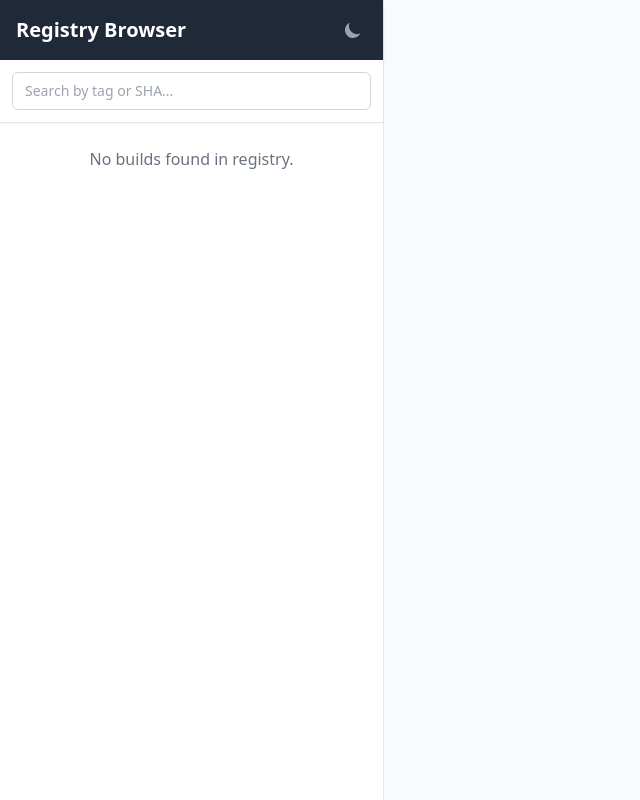
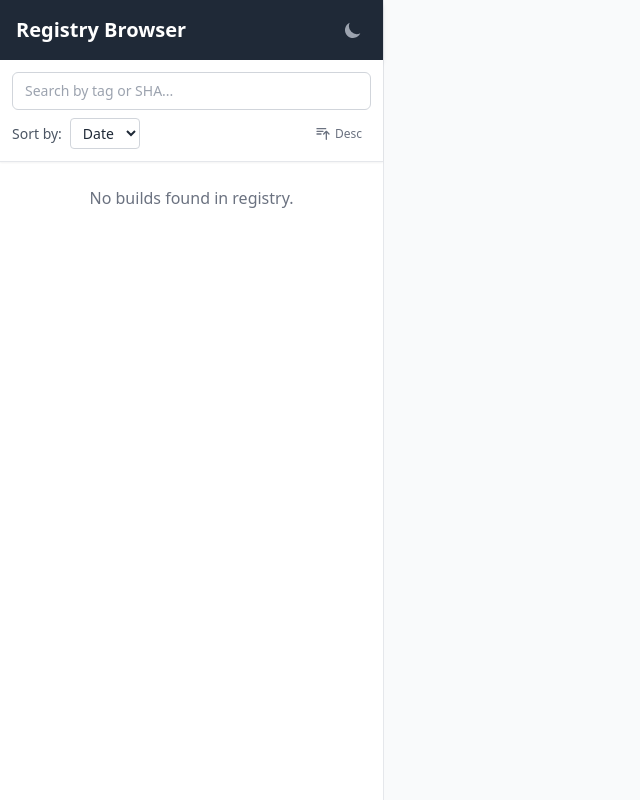
Before and after one commit to roverpixel/app-registry-browser, a Flask app: page / in a window 1280 px wide. Shown: the whole page, without its empty margins (0-640 px from the left). Run offline with Flask 3, Linux system fonts and the light colour scheme; data that the repository does not hold is empty; some libraries are stand-ins or nearby versions.

Commit message:
Add frontend sorting by date or tag
Allows sorting the sidebar builds by tag name or latest date, with asc or desc order. Exposes latest_date for frontend rendering as a subheading.

Co-authored-by: roverpixel <92555590+roverpixel@users.noreply.github.com>

```diff
--- a/app.py
+++ b/app.py
@@ -133,7 +133,10 @@ def get_registry_data():
         dates = [img['created'] for img in build['images'] if img['created'] != "Unknown"]
         return max(dates) if dates else ""
 
-    builds.sort(key=get_latest_date, reverse=True)
+    for build in builds:
+        build['latest_date'] = get_latest_date(build)
+
+    builds.sort(key=lambda b: b['latest_date'], reverse=True)
 
     return builds
 
--- a/templates/index.html
+++ b/templates/index.html
@@ -67,14 +67,32 @@
             </button>
         </div>
 
-        <div class="p-3 border-b border-gray-200 bg-white shadow-sm z-10 flex-shrink-0">
-            <div class="relative">
+        <div class="p-3 border-b border-gray-200 bg-white dark:bg-gray-800 shadow-sm z-10 flex-shrink-0">
+            <div class="relative mb-2">
                 <input type="text" id="searchInput" placeholder="Search by tag or SHA..."
-                       class="w-full pl-3 pr-8 py-2 border border-gray-300 rounded-md focus:outline-none focus:ring-2 focus:ring-blue-500 focus:border-transparent text-sm">
+                       class="w-full pl-3 pr-8 py-2 border border-gray-300 rounded-md focus:outline-none focus:ring-2 focus:ring-blue-500 focus:border-transparent text-sm dark:bg-gray-700 dark:border-gray-600 dark:text-white">
                 <button id="clearSearch" class="absolute right-2 top-1/2 transform -translate-y-1/2 text-gray-400 hover:text-gray-600 hidden focus:outline-none" aria-label="Clear search">
                     <svg xmlns="http://www.w3.org/2000/svg" class="h-4 w-4" fill="none" viewBox="0 0 24 24" stroke="currentColor">
                         <path stroke-linecap="round" stroke-linejoin="round" stroke-width="2" d="M6 18L18 6M6 6l12 12" />
                     </svg>
+                </button>
+            </div>
+            <div class="flex justify-between items-center text-sm">
+                <div class="flex items-center space-x-2">
+                    <label for="sortField" class="text-gray-600 dark:text-gray-400">Sort by:</label>
+                    <select id="sortField" class="border border-gray-300 rounded px-2 py-1 bg-white focus:outline-none focus:ring-1 focus:ring-blue-500 dark:bg-gray-700 dark:border-gray-600 dark:text-white">
+                        <option value="date">Date</option>
+                        <option value="tag">Tag</option>
+                    </select>
+                </div>
+                <button id="sortOrderToggle" class="text-gray-500 hover:text-gray-700 dark:hover:text-gray-300 focus:outline-none flex items-center space-x-1 px-2 py-1 border border-transparent rounded hover:bg-gray-100 dark:hover:bg-gray-700" title="Toggle sort order">
+                    <span id="sortOrderIcon">
+                        <!-- Default icon: Descending -->
+                        <svg xmlns="http://www.w3.org/2000/svg" class="h-4 w-4" fill="none" viewBox="0 0 24 24" stroke="currentColor">
+                          <path stroke-linecap="round" stroke-linejoin="round" stroke-width="2" d="M3 4h13M3 8h9m-9 4h6m4 0l4-4m0 0l4 4m-4-4v12" />
+                        </svg>
+                    </span>
+                    <span id="sortOrderText" class="text-xs font-medium">Desc</span>
                 </button>
             </div>
         </div>
@@ -85,9 +103,10 @@
             </div>
             {% if builds %}
                 {% for build in builds %}
-                <div id="sidebar-{{ build.id }}" class="sidebar-item cursor-pointer p-4 mb-2 rounded border-l-4 border-transparent hover:bg-gray-100 dark:hover:bg-gray-700 transition-colors duration-150" onclick="showBuild('{{ build.id }}')">
+                <div id="sidebar-{{ build.id }}" class="sidebar-item cursor-pointer p-4 mb-2 rounded border-l-4 border-transparent hover:bg-gray-100 dark:hover:bg-gray-700 transition-colors duration-150" onclick="showBuild('{{ build.id }}')" data-tag="{{ build.tag }}" data-date="{{ build.latest_date }}">
                     <div class="text-sm font-semibold text-gray-600">
-                        <span class="text-blue-600 dark:text-blue-400 break-words">{{ build.tag }}</span>
+                        <span class="text-blue-600 dark:text-blue-400 break-words block">{{ build.tag }}</span>
+                        <span class="text-xs text-gray-400 dark:text-gray-500 font-normal block mt-1">{{ build.latest_date or "Unknown Date" }}</span>
                     </div>
                 </div>
                 {% endfor %}
@@ -210,8 +229,15 @@
         document.addEventListener('DOMContentLoaded', () => {
             const searchInput = document.getElementById('searchInput');
             const clearBtn = document.getElementById('clearSearch');
-            const sidebarItems = document.querySelectorAll('.sidebar-item');
+            const sidebarItems = Array.from(document.querySelectorAll('.sidebar-item'));
             const noResultsMsg = document.getElementById('noResults');
+            const sidebarList = document.getElementById('sidebarList');
+            const sortFieldSelect = document.getElementById('sortField');
+            const sortOrderToggle = document.getElementById('sortOrderToggle');
+            const sortOrderIcon = document.getElementById('sortOrderIcon');
+            const sortOrderText = document.getElementById('sortOrderText');
+
+            let currentSortOrder = 'desc'; // default to desc
 
             if (!searchInput) return;
 
@@ -230,10 +256,10 @@
                     const tagsText = tagsElem ? tagsElem.textContent.toLowerCase() : '';
 
                     if (tagsText.includes(term)) {
-                        item.classList.remove('hidden');
+                        item.style.display = '';
                         hasVisible = true;
                     } else {
-                        item.classList.add('hidden');
+                        item.style.display = 'none';
                     }
                 });
 
@@ -248,6 +274,54 @@
                 }
             }
 
+            function sortSidebarItems() {
+                const sortField = sortFieldSelect.value;
+
+                sidebarItems.sort((a, b) => {
+                    let valA, valB;
+                    if (sortField === 'date') {
+                        valA = a.getAttribute('data-date') || '';
+                        valB = b.getAttribute('data-date') || '';
+                        // Basic string comparison for dates works if format is YYYY-MM-DD
+                    } else {
+                        valA = (a.getAttribute('data-tag') || '').toLowerCase();
+                        valB = (b.getAttribute('data-tag') || '').toLowerCase();
+                    }
+
+                    let cmp = 0;
+                    if (valA < valB) cmp = -1;
+                    else if (valA > valB) cmp = 1;
+
+                    return currentSortOrder === 'asc' ? cmp : -cmp;
+                });
+
+                // Re-append to sidebarList in sorted order
+                sidebarItems.forEach(item => {
+                    sidebarList.appendChild(item);
+                });
+            }
+
+            sortFieldSelect.addEventListener('change', () => {
+                sortSidebarItems();
+            });
+
+            sortOrderToggle.addEventListener('click', () => {
+                currentSortOrder = currentSortOrder === 'asc' ? 'desc' : 'asc';
+                sortOrderText.textContent = currentSortOrder === 'asc' ? 'Asc' : 'Desc';
+
+                if (currentSortOrder === 'asc') {
+                    sortOrderIcon.innerHTML = `<svg xmlns="http://www.w3.org/2000/svg" class="h-4 w-4" fill="none" viewBox="0 0 24 24" stroke="currentColor">
+                        <path stroke-linecap="round" stroke-linejoin="round" stroke-width="2" d="M3 4h13M3 20h9m-9-4h6m4 0l4 4m0 0l4-4m-4 4V8" />
+                    </svg>`;
+                } else {
+                    sortOrderIcon.innerHTML = `<svg xmlns="http://www.w3.org/2000/svg" class="h-4 w-4" fill="none" viewBox="0 0 24 24" stroke="currentColor">
+                        <path stroke-linecap="round" stroke-linejoin="round" stroke-width="2" d="M3 4h13M3 8h9m-9 4h6m4 0l4-4m0 0l4 4m-4-4v12" />
+                    </svg>`;
+                }
+
+                sortSidebarItems();
+            });
+
             searchInput.addEventListener('input', filterBuilds);
 
             clearBtn.addEventListener('click', () => {
@@ -255,6 +329,9 @@
                 filterBuilds();
                 searchInput.focus();
             });
+
+            // Initial sort (default is date desc coming from backend, but this ensures DOM matches)
+            sortSidebarItems();
         });
 
         // Theme toggle logic
```
